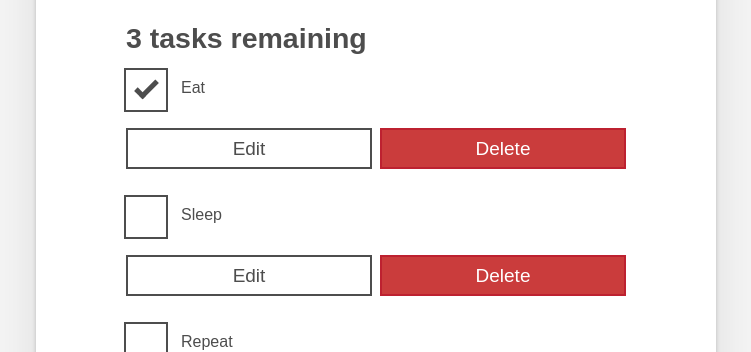
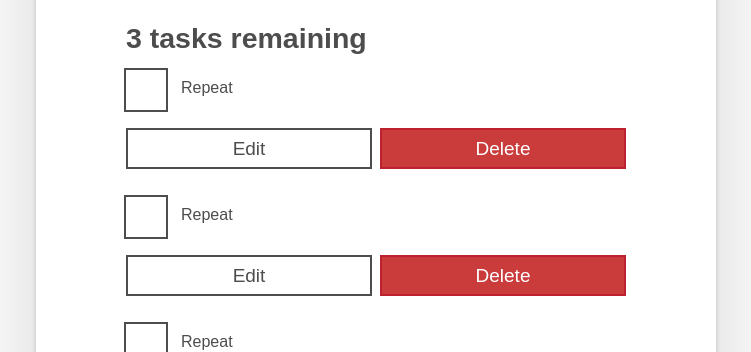
Before and after one commit to KateChantha/todo-rts, a React (Create React App) app: page / in a window 1280 px wide. Shown: the part 375-727 px from the top of the page, without its empty margins (264-1015 px from the left). Built offline with nearby package versions, Linux system fonts and the light colour scheme.

Commit message:
create Todo componenet

```diff
--- a/src/App.js
+++ b/src/App.js
@@ -1,4 +1,5 @@
 import React from 'react';
+import Todo from './components/Todo';
 
 const App = () => {
   return (
@@ -51,54 +52,9 @@
         className="todo-list stack-large stack-exception"
         aria-labelledby="list-heading"
       >
-        <li className="todo stack-small">
-          <div className="c-cb">
-            <input id="todo-0" type="checkbox" defaultChecked={true} />
-            <label className="todo-label" htmlFor="todo-0">
-              Eat
-            </label>
-          </div>
-          <div className="btn-group">
-            <button type="button" className="btn">
-              Edit <span className="visually-hidden">Eat</span>
-            </button>
-            <button type="button" className="btn btn__danger">
-              Delete <span className="visually-hidden">Eat</span>
-            </button>
-          </div>
-        </li>
-        <li className="todo stack-small">
-          <div className="c-cb">
-            <input id="todo-1" type="checkbox" />
-            <label className="todo-label" htmlFor="todo-1">
-              Sleep
-            </label>
-          </div>
-          <div className="btn-group">
-            <button type="button" className="btn">
-              Edit <span className="visually-hidden">Sleep</span>
-            </button>
-            <button type="button" className="btn btn__danger">
-              Delete <span className="visually-hidden">Sleep</span>
-            </button>
-          </div>
-        </li>
-        <li className="todo stack-small">
-          <div className="c-cb">
-            <input id="todo-2" type="checkbox" />
-            <label className="todo-label" htmlFor="todo-2">
-              Repeat
-            </label>
-          </div>
-          <div className="btn-group">
-            <button type="button" className="btn">
-              Edit <span className="visually-hidden">Repeat</span>
-            </button>
-            <button type="button" className="btn btn__danger">
-              Delete <span className="visually-hidden">Repeat</span>
-            </button>
-          </div>
-        </li>
+        <Todo />
+        <Todo />
+        <Todo />
       </ul>
     </div>
     </React.StrictMode>
--- /dev/null
+++ b/src/components/Todo.js
@@ -0,0 +1,21 @@
+import React from 'react';
+export default function Todo() {
+  return (
+    <li className="todo stack-small">
+      <div className="c-cb">
+        <input id="todo-2" type="checkbox" />
+        <label className="todo-label" htmlFor="todo-2">
+          Repeat
+        </label>
+      </div>
+      <div className="btn-group">
+        <button type="button" className="btn">
+          Edit <span className="visually-hidden">Repeat</span>
+        </button>
+        <button type="button" className="btn btn__danger">
+          Delete <span className="visually-hidden">Repeat</span>
+        </button>
+      </div>
+    </li>
+  )
+}
```
Also changed, not shown: 1 other file (tests, documents, lock files or other folders).
